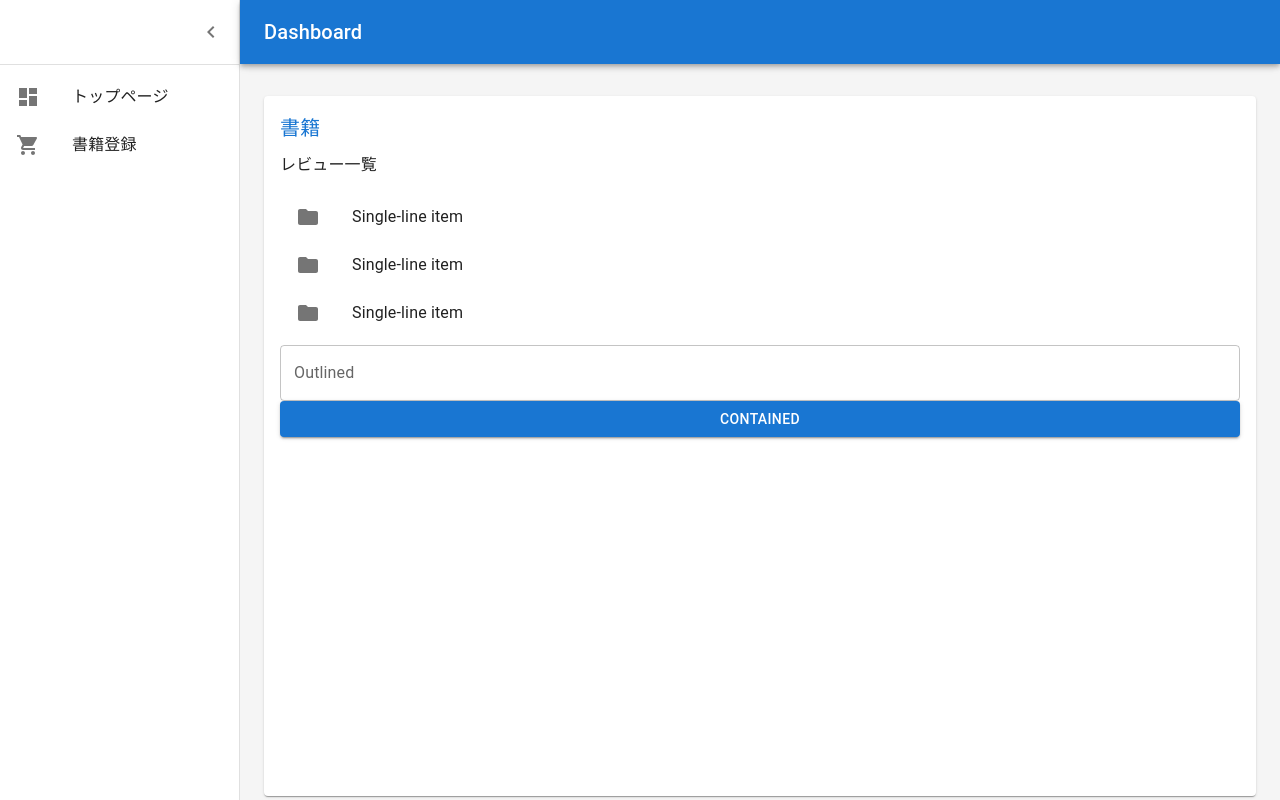
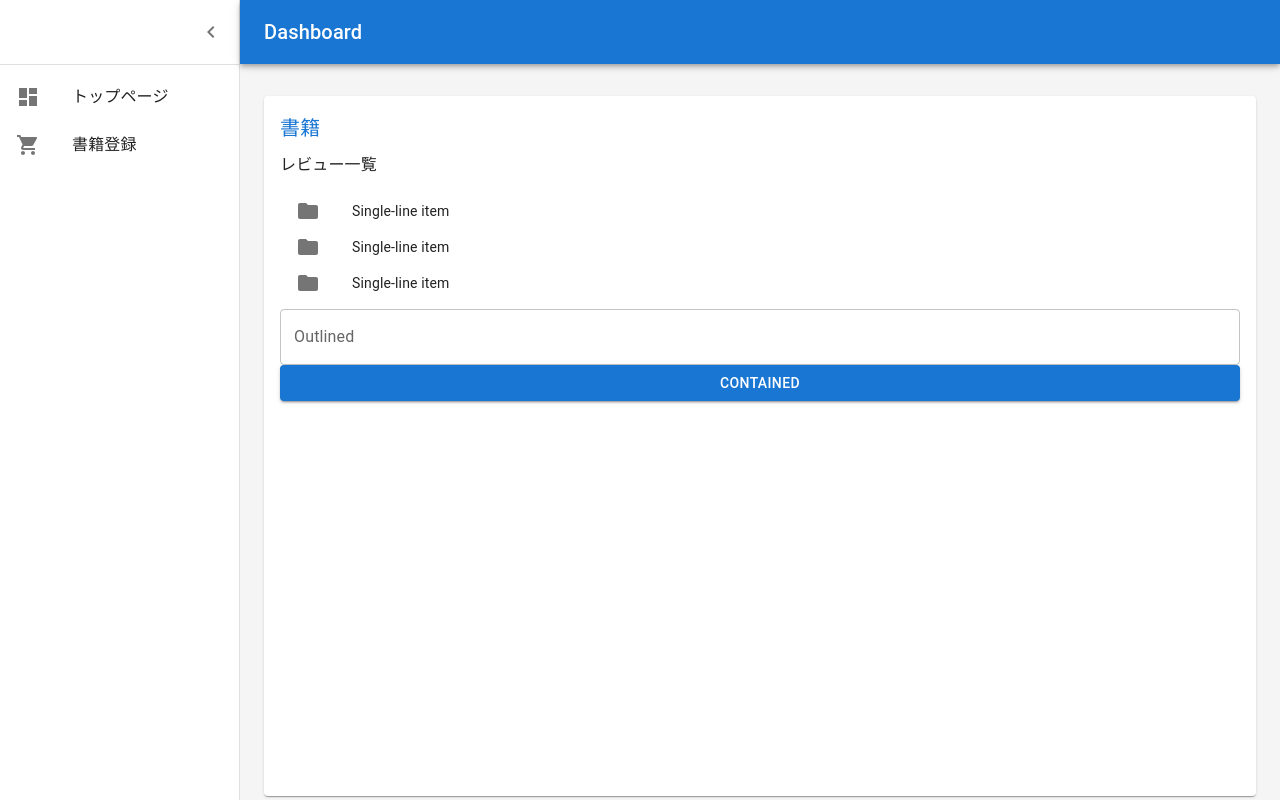
Before and after one commit to cdsl-research/g2122003_log_frontend, a React (Create React App) app: page / in a window 1280 px wide. Built offline with nearby package versions, Linux system fonts and the light colour scheme.

Commit message:
不要な変数を削除

```diff
--- a/src/dashboard/Chart.js
+++ b/src/dashboard/Chart.js
@@ -18,14 +18,8 @@
     );
 }
 
-const Demo = styled('div')(({ theme }) => ({
-    backgroundColor: theme.palette.background.paper,
-}));
-
 export default function Chart() {
-    const theme = useTheme();
-    const [dense, setDense] = React.useState(false);
-    const [secondary, setSecondary] = React.useState(false);
+    const  dense  = React.useState(false);
 
     return (
         <React.Fragment>
```
